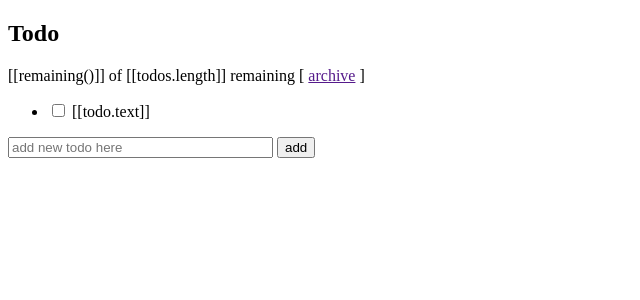
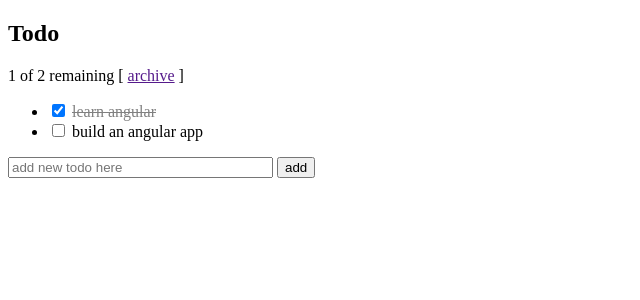
Before and after one commit to gogotanaka/flask_app, a Flask app: page / in a window 1280 px wide. Shown: the top 300 px of the page, without its empty margins (0-640 px from the left). Run offline with Flask 2, Linux system fonts and the light colour scheme.

Commit message:
Fix Angular bug

```diff
--- a/apps/static/js/todo.js
+++ b/apps/static/js/application.js
@@ -1,4 +1,9 @@
-var pakopako = angular.module('todoApp', [])
+var pakopako = angular.module('pakopako', [])
+
+pakopako.config(function($interpolateProvider) {
+  $interpolateProvider.startSymbol('[[');
+  $interpolateProvider.endSymbol(']]');
+});
 
 pakopako.controller('TodoController', ['$scope', function($scope) {
     $scope.todos = [
@@ -26,9 +31,3 @@ pakopako.controller('TodoController', ['$scope', function($scope) {
       });
     };
   }]);
-
-
-pakopako.config(function($interpolateProvider) {
-  $interpolateProvider.startSymbol('[[');
-  $interpolateProvider.endSymbol(']]');
-});
--- a/apps/templates/layouts/layout.html
+++ b/apps/templates/layouts/layout.html
@@ -1,9 +1,9 @@
 <!doctype html>
+<html ng-app="pakopako">
     <head>
         <link rel="stylesheet" type="text/css" href="{{ url_for('static', filename='css/todo.css') }}">
         <script src="{{ url_for('static', filename='js/angular.min.js') }}"></script>
-        <script src="{{ url_for('static', filename='js/todo.js') }}"></script>
-        <script src="{{ url_for('static', filename='js/util.js') }}"></script>
+        <script src="{{ url_for('static', filename='js/application.js') }}"></script>
         <title>Flask-MVC</title>
     </head>
     <body>
```
